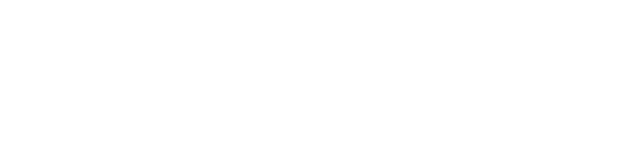
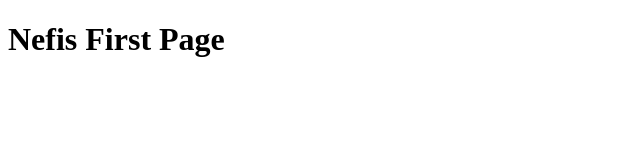
Before and after one commit to Nefise1203/git-101, a plain HTML site: page index.html in a window 1280 px wide. Shown: the whole page, without its empty margins (0-640 px from the left). Drawn offline with Linux system fonts and the light colour scheme.

Commit message:
Basic Html

```diff
--- a/index.html
+++ b/index.html
@@ -3,6 +3,7 @@
 <head>
   <title>My First Page </title>
   <a href="//useers/nefishastemir/git-101.pelin.jpg"></a>
+  <h1>Nefis First Page </h1>
 </head>
 <body>
 
```
Also changed, not shown: 1 other file.
